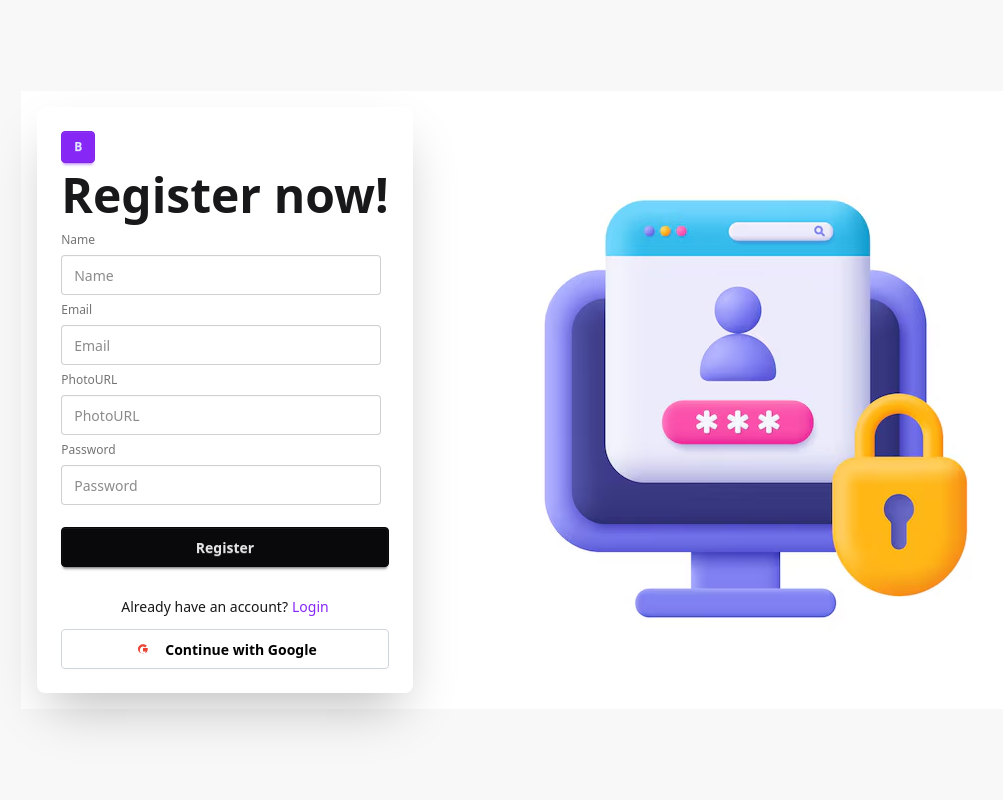
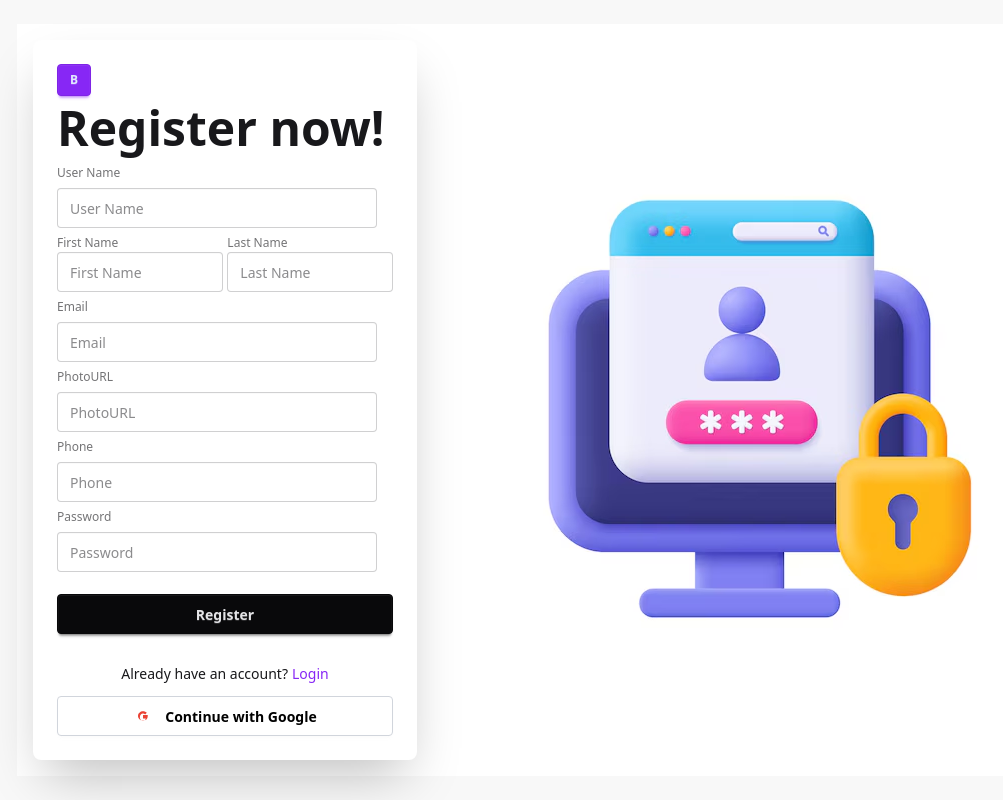
Before and after one commit to Rifat-Imtiaze-Ruddro/CSE311_Chat_App_Barta, a React (Vite) app: page /auth/register in a window 1280 px wide. Shown: the whole page, without its empty margins (94-1097 px from the left). Built offline with nearby package versions, Linux system fonts and the light colour scheme.

Commit message:
Updated Register page

```diff
--- a/src/Dashboard/Chats.jsx
+++ b/src/Dashboard/Chats.jsx
@@ -3,7 +3,7 @@ import React from 'react'
 const Chats = () => {
   return (
     <div className='flex flex-row'>
-      <section className='flex-1 '>
+      <section className='flex-1'>
         <h1 className="text-5xl font-bold">Chats</h1>
          <input
  type="text"  name='search'
--- a/src/auth/Register.jsx
+++ b/src/auth/Register.jsx
@@ -14,12 +14,29 @@ const Register = () => {
          <Logo></Logo>
          <h1 className="text-5xl font-bold">Register now!</h1>
         <form onSubmit={handleRegister} className="fieldset">
-          <label className="label">Name</label>
-          <input type="text" name='name' className="input" placeholder="Name" />
+          <label className="label">User Name</label>
+          <input type="text" name='username' className="input" placeholder="User Name" />
+
+
+         <div className='flex flex-row gap-1'>
+           <div>
+            <label className="label">First Name</label>
+          <input type="text" name='firstname' className="input" placeholder="First Name" />
+          </div>
+          <div>
+            <label className="label">Last Name</label>
+          <input type="text" name='lastname' className="input" placeholder="Last Name" />
+          </div>
+         </div>
+
+
+
           <label className="label">Email</label>
           <input type="email" name='email' className="input" placeholder="Email" />
           <label className="label">PhotoURL</label>
           <input type="url" name='photo' className="input" placeholder="PhotoURL" />
+          <label className="label">Phone</label>
+          <input type="text" name='phone' className="input" placeholder="Phone" />
           <label className="label">Password</label>
           <input type="password" name='password' className="input" placeholder="Password" />
 
```
